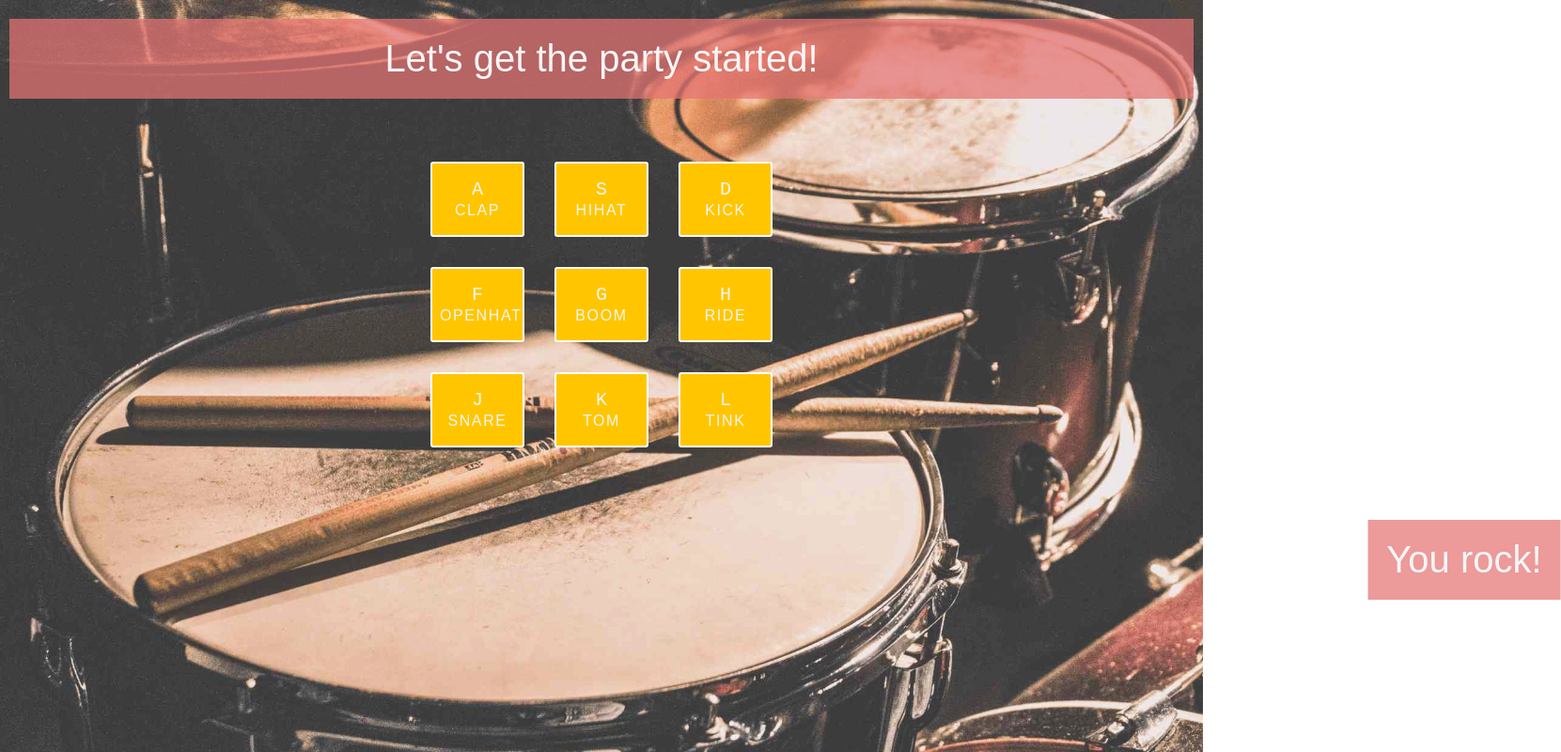
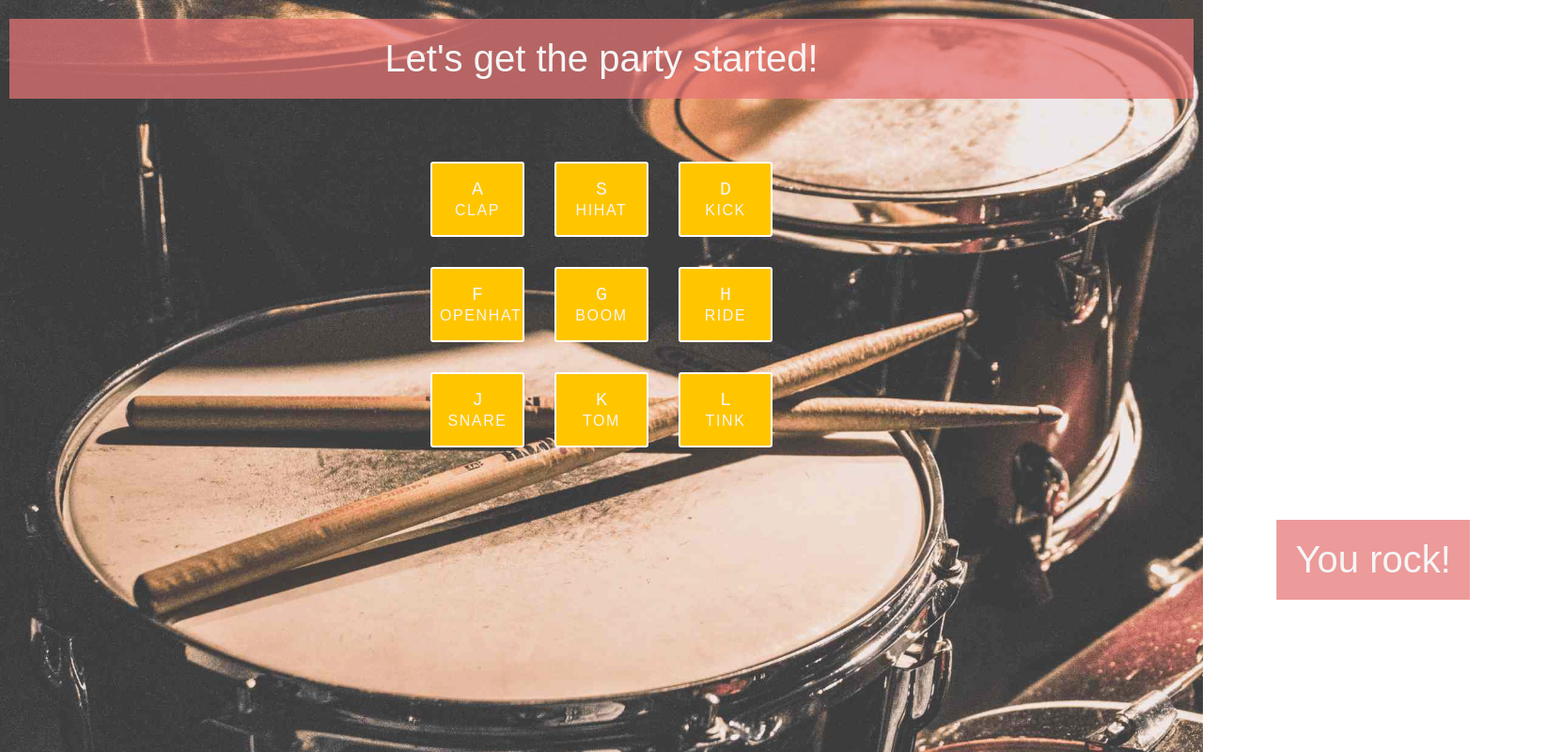
Before and after one commit to rebeca-august/drum-kit, a plain HTML site: page index.html in a window 1280 px wide. Shown: the whole page at 94% size, 1661 px wide, since content can reach past the window. Drawn offline with Linux system fonts and the light colour scheme.

Commit message:
Center the subtitle

```diff
--- a/script.js
+++ b/script.js
@@ -39,7 +39,6 @@ const keys = document.querySelectorAll(".key");
 keys.forEach(key => {
     key.addEventListener("transitionend", removeTransition);
     key.addEventListener("touchstart", playSound);
-    // key.addEventListener("mousedown", playSound);
 });
 
 window.addEventListener("keydown", playSound);
--- a/style.css
+++ b/style.css
@@ -30,7 +30,6 @@ body::before{
 
 .title, .sub-title{
     align-self: center;
-    /* font-size: clamp(0.5rem, 20vw, 2.5rem); */
     font-size: 40px;
     margin: 0;
     background-color: #e57373b8;
@@ -44,8 +43,7 @@ body::before{
 }
 
 .sub-title{
-    align-self: flex-end;
-    transform: translateX(200%);
+    transform: translateX(400%);
 }
 
 .slide-in{
@@ -60,7 +58,6 @@ body::before{
     align-items: center;
     margin: 5% 0;
     width: min(100%, 500px);
-    /* margin: 7% 30%; */
 }
 
 
```
